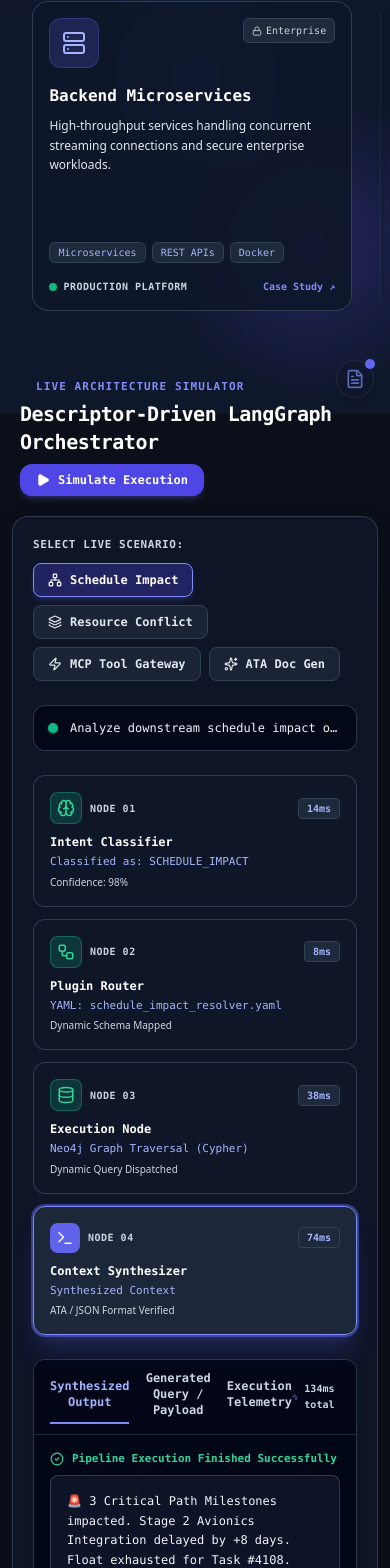
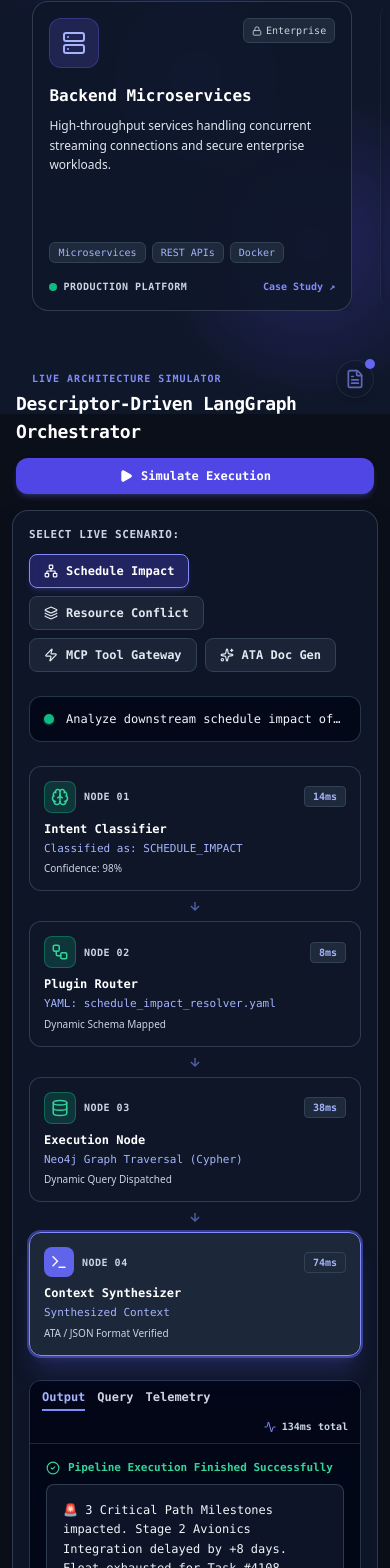
Before and after one commit to soumil-konar/Portfolio, a React (Vite) app: page / in a window 390 px wide. Shown: the part 430-1998 px from the top of the page. Built offline with nearby package versions, Linux system fonts and the light colour scheme.

Commit message:
feat(interactive): add mobile pipeline step connectors, horizontal suggestion chips, and menu trigger

```diff
--- a/src/components/AgentPipelineVisualizer.jsx
+++ b/src/components/AgentPipelineVisualizer.jsx
@@ -1,4 +1,4 @@
-import React, { useState, useEffect } from 'react';
+import React, { useState } from 'react';
 import { motion, AnimatePresence } from 'framer-motion';
 import {
   Workflow,
@@ -76,7 +76,7 @@ const SCENARIOS = [
   }
 ];
 
-const AgentPipelineVisualizer = ({ theme, isDarkMode }) => {
+const AgentPipelineVisualizer = ({ isDarkMode }) => {
   const [selectedScenario, setSelectedScenario] = useState(SCENARIOS[0]);
   const [activeStep, setActiveStep] = useState(4); // 0 = idle, 1 = classifier, 2 = router, 3 = tool, 4 = complete
   const [isRunning, setIsRunning] = useState(false);
@@ -157,27 +157,27 @@ const AgentPipelineVisualizer = ({ theme, isDarkMode }) => {
       whileInView={{ opacity: 1, y: 0 }}
       viewport={{ once: true, margin: '-80px' }}
       transition={{ duration: 0.6, ease: 'easeOut' }}
-      className="my-10 md:my-14 shrink-0 relative group"
+      className="my-8 sm:my-10 md:my-14 shrink-0 relative group"
     >
       {/* Section Header */}
-      <div className="flex flex-col md:flex-row md:items-end justify-between mb-5 px-2 gap-2">
+      <div className="flex flex-col sm:flex-row sm:items-end justify-between mb-4 sm:mb-5 px-1 sm:px-2 gap-3">
         <div>
           <div className="flex items-center space-x-2">
             <span className="w-2 h-2 rounded-full bg-indigo-500 animate-ping" />
-            <span className="text-[11px] md:text-xs uppercase tracking-widest font-bold font-mono text-indigo-600 dark:text-indigo-400">
+            <span className="text-[10px] sm:text-[11px] md:text-xs uppercase tracking-widest font-bold font-mono text-indigo-600 dark:text-indigo-400">
               Live Architecture Simulator
             </span>
           </div>
-          <h2 className="text-xl md:text-2xl font-bold tracking-tight mt-1 text-slate-900 dark:text-white">
+          <h2 className="text-lg sm:text-xl md:text-2xl font-bold tracking-tight mt-1 text-slate-900 dark:text-white">
             Descriptor-Driven LangGraph Orchestrator
           </h2>
         </div>
 
-        <div className="flex items-center space-x-2 self-start md:self-auto">
+        <div className="flex items-center space-x-2 self-stretch sm:self-auto">
           <button
             onClick={runSimulation}
             disabled={isRunning}
-            className={`flex items-center space-x-2 text-xs font-mono px-4 py-2 rounded-xl transition-all duration-200 shadow-md active:scale-95 cursor-pointer ${
+            className={`w-full sm:w-auto justify-center flex items-center space-x-2 text-xs font-mono px-4 py-2.5 sm:py-2 rounded-xl transition-all duration-200 shadow-md active:scale-95 cursor-pointer ${
               isRunning
                 ? 'bg-indigo-500/50 text-white cursor-not-allowed'
                 : 'bg-indigo-600 hover:bg-indigo-500 text-white shadow-indigo-500/25 hover:shadow-indigo-500/40 font-semibold'
@@ -200,7 +200,7 @@ const AgentPipelineVisualizer = ({ theme, isDarkMode }) => {
 
       {/* Main Container */}
       <div
-        className={`w-full rounded-2xl border backdrop-blur-xl p-5 md:p-7 transition-all duration-300 ${
+        className={`w-full rounded-2xl border backdrop-blur-xl p-4 sm:p-5 md:p-7 transition-all duration-300 ${
           isDarkMode
             ? 'bg-slate-900/90 border-slate-700/90 shadow-2xl'
             : 'bg-white/95 border-slate-200/90 shadow-[0_4px_20px_rgba(0,0,0,0.03)]'
@@ -258,11 +258,11 @@ const AgentPipelineVisualizer = ({ theme, isDarkMode }) => {
             const isInspected = inspectedNode === node.id;
 
             return (
+              <React.Fragment key={node.id}>
                 <motion.div
-                key={node.id}
                   onClick={() => setInspectedNode(node.id)}
                   whileHover={{ y: -2 }}
-                className={`relative rounded-xl p-4 border transition-all duration-300 cursor-pointer ${
+                  className={`relative rounded-xl p-3.5 sm:p-4 border transition-all duration-300 cursor-pointer ${
                     isActive
                       ? isDarkMode
                         ? 'border-indigo-400 ring-2 ring-indigo-500/50 shadow-xl shadow-indigo-500/20 bg-slate-800/95 text-white'
@@ -279,7 +279,7 @@ const AgentPipelineVisualizer = ({ theme, isDarkMode }) => {
                   }`}
                 >
                   {/* Node Header */}
-                <div className="flex items-center justify-between mb-2.5">
+                  <div className="flex items-center justify-between mb-2 sm:mb-2.5">
                     <div className="flex items-center space-x-2">
                       <div
                         className={`p-1.5 rounded-lg ${
@@ -318,6 +318,16 @@ const AgentPipelineVisualizer = ({ theme, isDarkMode }) => {
                     </div>
                   )}
                 </motion.div>
+
+                {/* Vertical Downward Connector Arrow for Mobile (Single Column) */}
+                {index < 3 && (
+                  <div className="flex sm:hidden justify-center -my-1 text-indigo-400/60">
+                    <svg width="14" height="14" viewBox="0 0 24 24" fill="none" stroke="currentColor" strokeWidth="2.5">
+                      <path d="M12 5v14M5 12l7 7 7-7" />
+                    </svg>
+                  </div>
+                )}
+              </React.Fragment>
             );
           })}
         </div>
@@ -328,46 +338,46 @@ const AgentPipelineVisualizer = ({ theme, isDarkMode }) => {
             isDarkMode ? 'bg-slate-950/90 border-slate-700/80 shadow-lg' : 'bg-white border-slate-200 shadow-sm'
           }`}
         >
-          {/* Tabs Bar */}
+          {/* Tabs Bar with Mobile Overflow Support */}
           <div
-            className={`flex items-center justify-between px-4 py-2.5 border-b text-xs font-mono ${
+            className={`flex flex-col sm:flex-row sm:items-center justify-between px-3 sm:px-4 py-2 sm:py-2.5 border-b text-xs font-mono gap-2 ${
               isDarkMode ? 'border-slate-800 bg-slate-950' : 'border-slate-200 bg-slate-50/70'
             }`}
           >
-            <div className="flex space-x-4">
+            <div className="flex space-x-3 sm:space-x-4 overflow-x-auto no-scrollbar">
               <button
                 onClick={() => setActiveTab('output')}
-                className={`pb-1 border-b-2 transition-colors font-semibold cursor-pointer ${
+                className={`pb-1 border-b-2 transition-colors font-semibold cursor-pointer whitespace-nowrap ${
                   activeTab === 'output'
                     ? isDarkMode ? 'border-indigo-400 text-indigo-300' : 'border-indigo-600 text-indigo-700'
                     : 'border-transparent text-slate-600 dark:text-slate-300 hover:text-slate-900 dark:hover:text-white'
                 }`}
               >
-                Synthesized Output
+                <span className="hidden sm:inline">Synthesized </span>Output
               </button>
               <button
                 onClick={() => setActiveTab('query')}
-                className={`pb-1 border-b-2 transition-colors font-semibold cursor-pointer ${
+                className={`pb-1 border-b-2 transition-colors font-semibold cursor-pointer whitespace-nowrap ${
                   activeTab === 'query'
                     ? isDarkMode ? 'border-indigo-400 text-indigo-300' : 'border-indigo-600 text-indigo-700'
                     : 'border-transparent text-slate-600 dark:text-slate-300 hover:text-slate-900 dark:hover:text-white'
                 }`}
               >
-                Generated Query / Payload
+                <span className="hidden sm:inline">Generated </span>Query<span className="hidden sm:inline"> / Payload</span>
               </button>
               <button
                 onClick={() => setActiveTab('telemetry')}
-                className={`pb-1 border-b-2 transition-colors font-semibold cursor-pointer ${
+                className={`pb-1 border-b-2 transition-colors font-semibold cursor-pointer whitespace-nowrap ${
                   activeTab === 'telemetry'
                     ? isDarkMode ? 'border-indigo-400 text-indigo-300' : 'border-indigo-600 text-indigo-700'
                     : 'border-transparent text-slate-600 dark:text-slate-300 hover:text-slate-900 dark:hover:text-white'
                 }`}
               >
-                Execution Telemetry
+                <span className="hidden sm:inline">Execution </span>Telemetry
               </button>
             </div>
 
-            <div className="flex items-center space-x-1.5 text-[10px] text-slate-600 dark:text-slate-300 font-semibold">
+            <div className="flex items-center space-x-1.5 text-[10px] text-slate-600 dark:text-slate-300 font-semibold self-end sm:self-auto shrink-0">
               <Activity size={12} className="text-indigo-500 dark:text-indigo-400" />
               <span>{selectedScenario.metrics.total}ms total</span>
             </div>
--- a/src/components/CommandPalette.jsx
+++ b/src/components/CommandPalette.jsx
@@ -13,8 +13,14 @@ const CommandPalette = ({ isDarkMode, toggleTheme }) => {
         setOpen((open) => !open);
       }
     };
+    const handleOpenCustom = () => setOpen(true);
+
     document.addEventListener('keydown', down);
-    return () => document.removeEventListener('keydown', down);
+    window.addEventListener('open-command-palette', handleOpenCustom);
+    return () => {
+      document.removeEventListener('keydown', down);
+      window.removeEventListener('open-command-palette', handleOpenCustom);
+    };
   }, []);
 
   const handleCopyEmail = () => {
@@ -41,9 +47,12 @@ const CommandPalette = ({ isDarkMode, toggleTheme }) => {
   const itemStyle = `flex items-center gap-2 px-3 py-3 text-sm cursor-pointer rounded-lg transition-colors aria-selected:bg-indigo-600 aria-selected:text-white ${isDarkMode ? 'hover:bg-slate-800 text-slate-200' : 'hover:bg-indigo-50 text-slate-800'}`;
 
   return (
-    <Command.Dialog open={open} onOpenChange={setOpen} label="Global Command Menu" className="fixed inset-0 z-[100] flex items-center justify-center p-4 pt-[20vh] bg-black/70 backdrop-blur-md">
+    <Command.Dialog open={open} onOpenChange={setOpen} label="Global Command Menu" className="fixed inset-0 z-[100] flex items-start sm:items-center justify-center p-3 sm:p-4 pt-12 sm:pt-0 bg-black/70 backdrop-blur-md">
       <div className={`w-full max-w-lg rounded-xl shadow-2xl border overflow-hidden ${paletteStyle}`}>
-        <Command.Input placeholder="Type a command or search..." className={`w-full px-4 py-4 text-base bg-transparent outline-none border-b ${isDarkMode ? 'border-slate-800 placeholder:text-slate-500 text-white' : 'border-slate-200 placeholder:text-slate-400 text-slate-900'}`} />
+        <div className="flex items-center border-b px-2">
+          <Command.Input placeholder="Type a command or search..." className={`w-full px-3 sm:px-4 py-3.5 sm:py-4 text-sm sm:text-base bg-transparent outline-none ${isDarkMode ? 'placeholder:text-slate-500 text-white' : 'placeholder:text-slate-400 text-slate-900'}`} />
+          <button onClick={() => setOpen(false)} className="sm:hidden text-xs font-mono px-2 py-1 text-slate-400 hover:text-white">✕</button>
+        </div>
         <Command.List className="max-h-[300px] overflow-y-auto p-2 scrollbar-hide">
           <Command.Empty className="px-4 py-6 text-center text-sm opacity-60 text-slate-400">No results found.</Command.Empty>
           <Command.Group heading="General" className="px-2 py-1.5 text-xs font-semibold text-slate-500 dark:text-slate-400 uppercase tracking-widest">
```
Also changed, not shown: src/components/ChatInterface.jsx (+31 -20 lines). Lines whose indentation alone changed are shown as unchanged.
